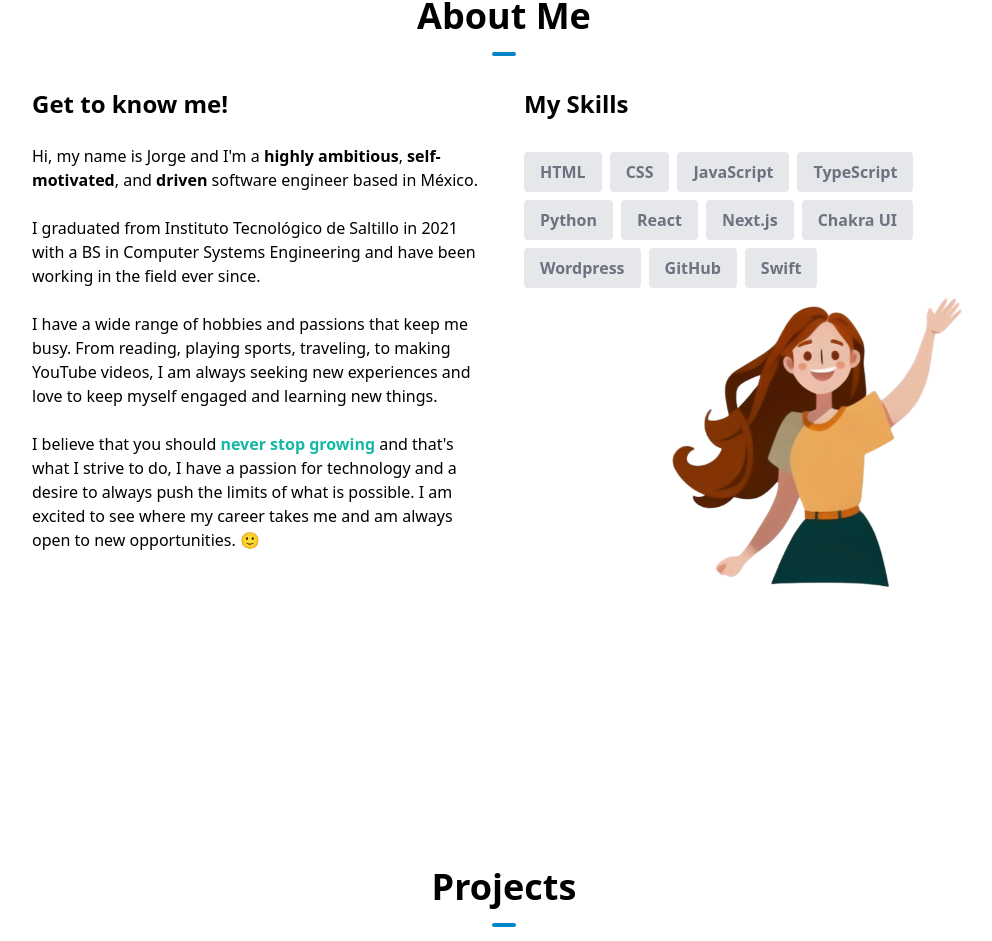
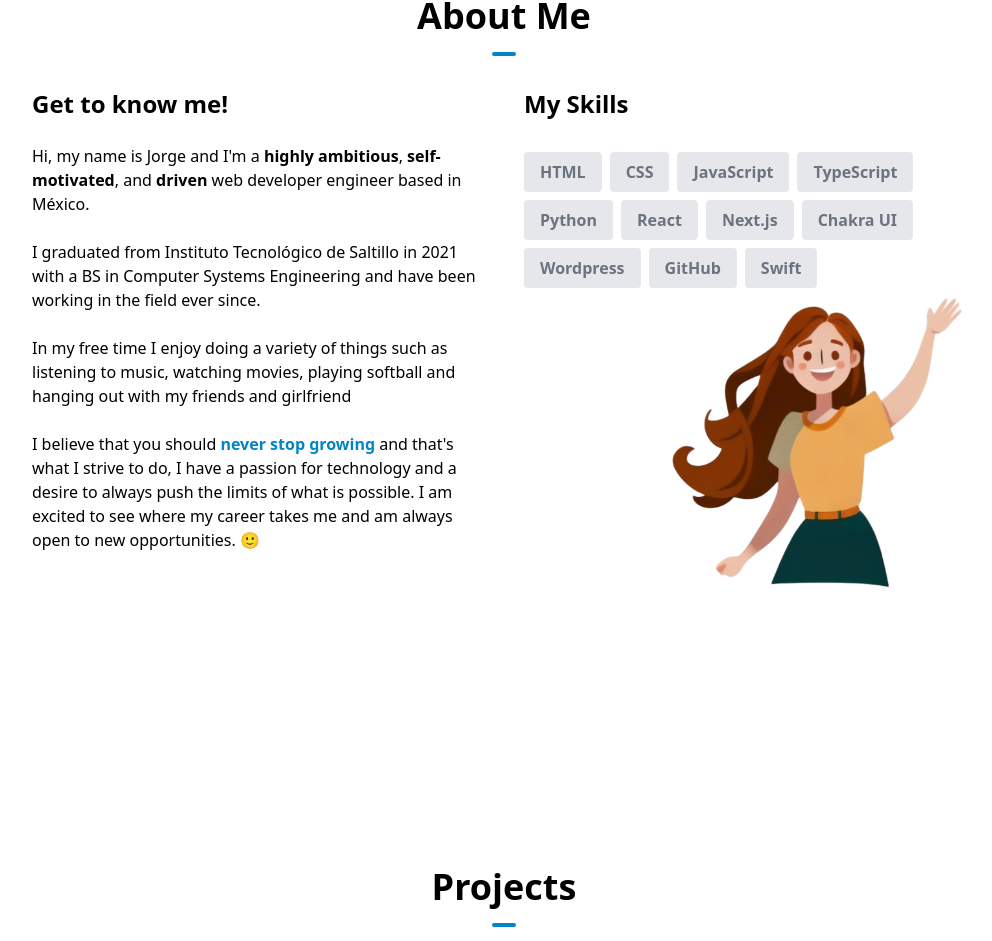
Before and after one commit to jorgecontrerasostos/jorge_contreras, a Next.js app: page / in a window 1280 px wide. Shown: the part 950-1891 px from the top of the page, without its empty margins (136-1128 px from the left). Built offline with nearby package versions, Linux system fonts and the light colour scheme.

Commit message:
update about us

```diff
--- a/components/AboutSection.tsx
+++ b/components/AboutSection.tsx
@@ -33,8 +33,8 @@ const AboutSection = () => {
               Hi, my name is Jorge and I&apos;m a{" "}
               <span className="font-bold">{"highly ambitious"}</span>,
               <span className="font-bold">{" self-motivated"}</span>, and
-              <span className="font-bold">{" driven"}</span> software engineer
-              based in México.
+              <span className="font-bold">{" driven"}</span> web developer
+              engineer based in México.
             </p>
             <br />
             <p>
@@ -44,17 +44,14 @@ const AboutSection = () => {
             </p>
             <br />
             <p>
-              I have a wide range of hobbies and passions that keep me busy.
-              From reading, playing sports, traveling, to making YouTube videos,
-              I am always seeking new experiences and love to keep myself
-              engaged and learning new things.
+              In my free time I enjoy doing a variety of things such as
+              listening to music, watching movies, playing softball and hanging
+              out with my friends and girlfriend
             </p>
             <br />
             <p>
               I believe that you should{" "}
-              <span className="font-bold text-teal-500">
-                never stop growing
-              </span>{" "}
+              <span className="font-bold text-sky-600">never stop growing</span>{" "}
               and that&#39;s what I strive to do, I have a passion for
               technology and a desire to always push the limits of what is
               possible. I am excited to see where my career takes me and am
```
